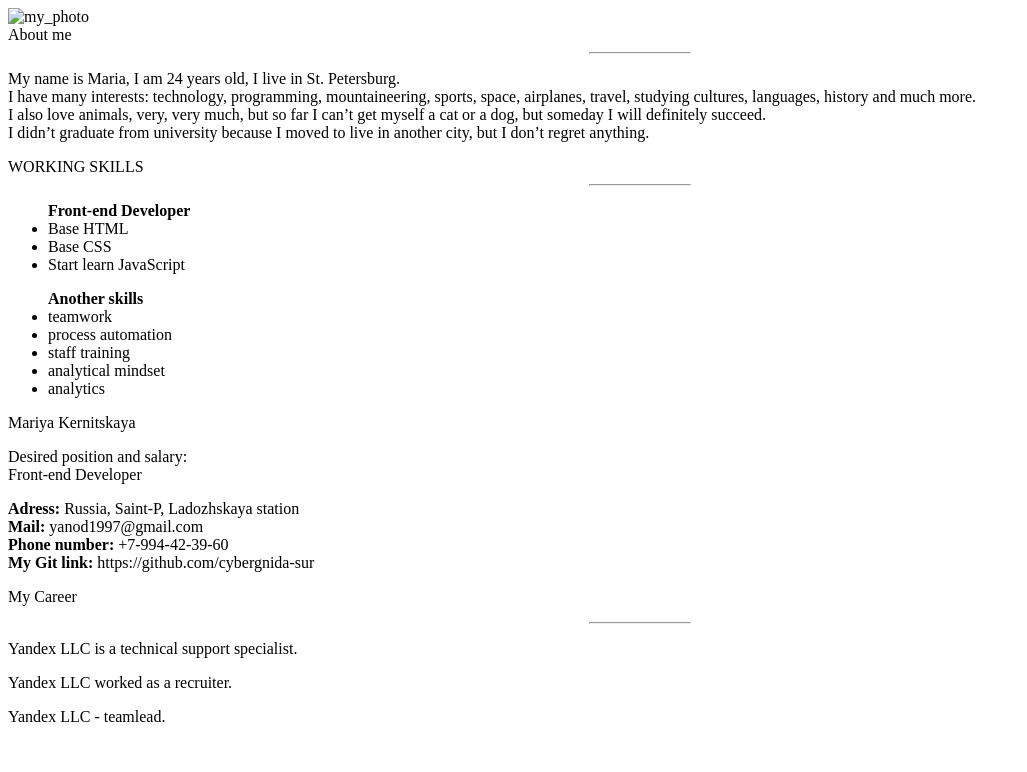
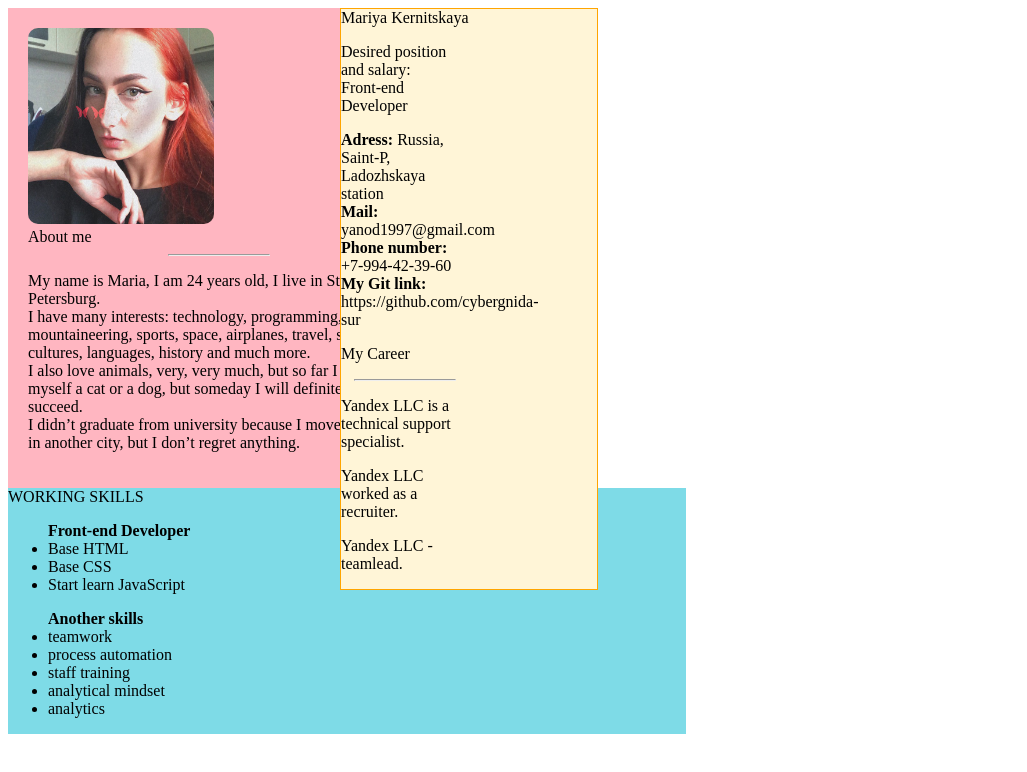
Before and after one commit to cybergnida-sur/rsschool-cv, a plain HTML site: page index.html in a window 1280 px wide. Shown: the whole page, without its empty margins (0-1027 px from the left). Drawn offline with Linux system fonts and the light colour scheme.

Commit message:
feat: add full style and img

```diff
--- a/css/style.css
+++ b/css/style.css
@@ -0,0 +1,48 @@
+.body {
+    background-color: rgb(253, 254, 255);
+    display: flex;
+    justify-content: center;
+    align-items: center;
+}
+.main_and_photo {
+    width: 100%;
+    max-width: 100%;
+    min-height: 100%;
+    margin: 0px;
+    display: grid;
+    grid-template-columns: 2fr 4fr;
+}
+.left_side_full {
+    position: initial;
+    background-color: rgb(255, 182, 193);
+    padding: 20px;
+
+}
+.right_block {
+
+}
+.img {
+    border-radius: 10px;
+}
+.right_block {
+    position: relative;
+    padding-right: 8em;
+  }
+.right_block{
+    position: fixed;
+    top: 0.5em;
+    left: 340px;
+    max-width: 8em;
+    min-height: 2em;
+    border: 1px solid orange;
+    background: #fff5d7;
+  }
+.working_skills {
+    background-color: rgb(126, 219, 231);
+    width: 678px;
+    max-width: 100%;
+    min-height: 100%;
+    margin: 0px;
+    display: grid;
+    grid-template-columns: 2fr 4fr;
+}
--- a/index.html
+++ b/index.html
@@ -4,6 +4,7 @@
     <meta charset="UTF-8">
     <meta http-equiv="X-UA-Compatible" content="IE=edge">
     <meta name="viewport" content="width=device-width, initial-scale=1.0">
+    <link rel="stylesheet" href="css/style.css">
     <title>CV of Mariya Kernitskaya</title>
 </head>
 <body>
@@ -11,7 +12,7 @@
             <div class="main_and_photo">
                 <div class="left_side_full">
                      <section class='left_side_photo'>
-                        <img src="/rsschool-cv/" alt="my_photo">
+                        <img src="img/photo_2022-09-21_22-26-37.jpg" alt="my_photo" width="186px" height="196px" class="img">
                     </section>
                      <section class="left_site_aboutme">
                          About me
@@ -29,7 +30,7 @@
             <section class="header_skills">
                 WORKING SKILLS
             </section>
-            <hr width="100px">
+            <hr width="200px">
             <section class="main_skills">
                 <ul><b>Front-end Developer</b>
                     <li>Base HTML</li>
```
